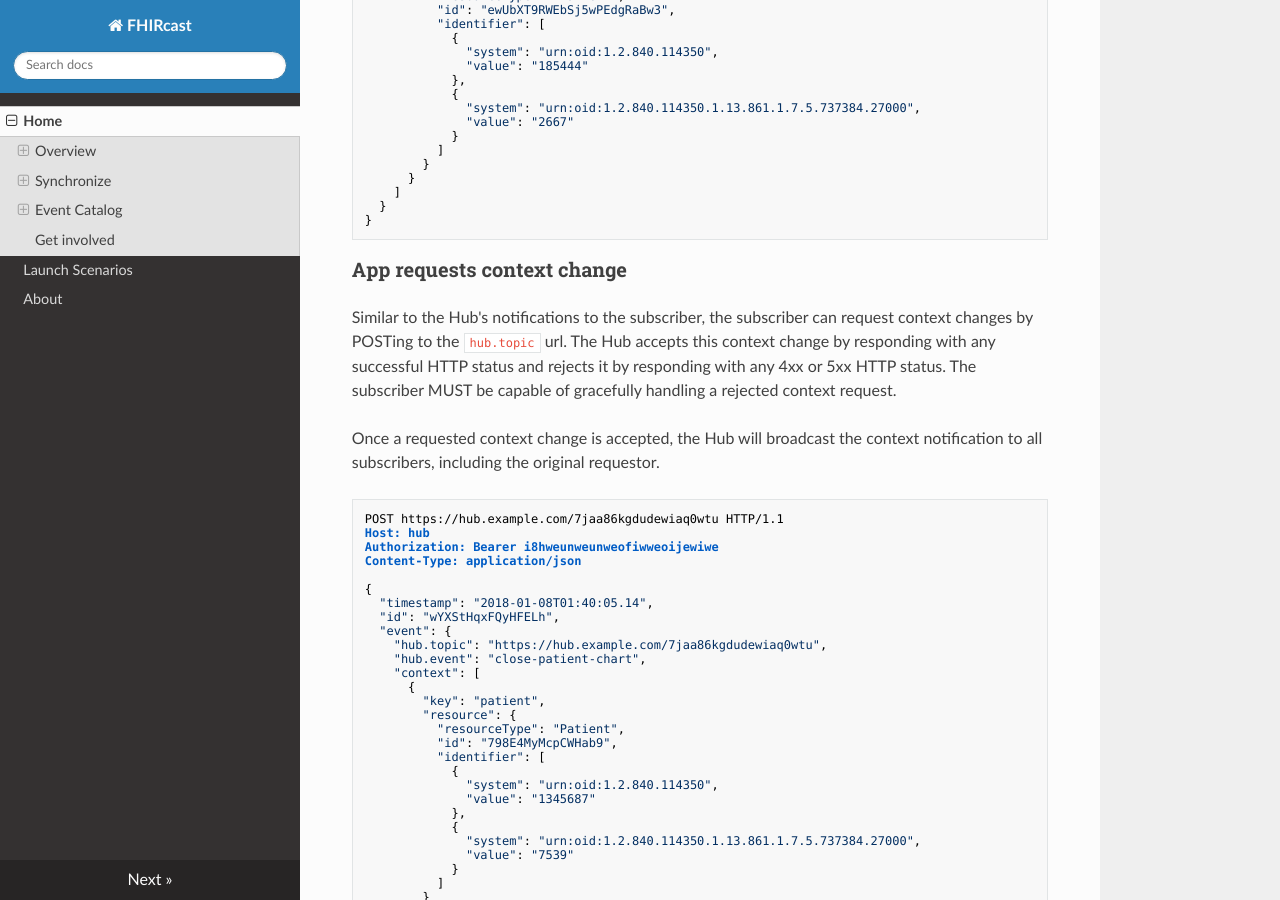
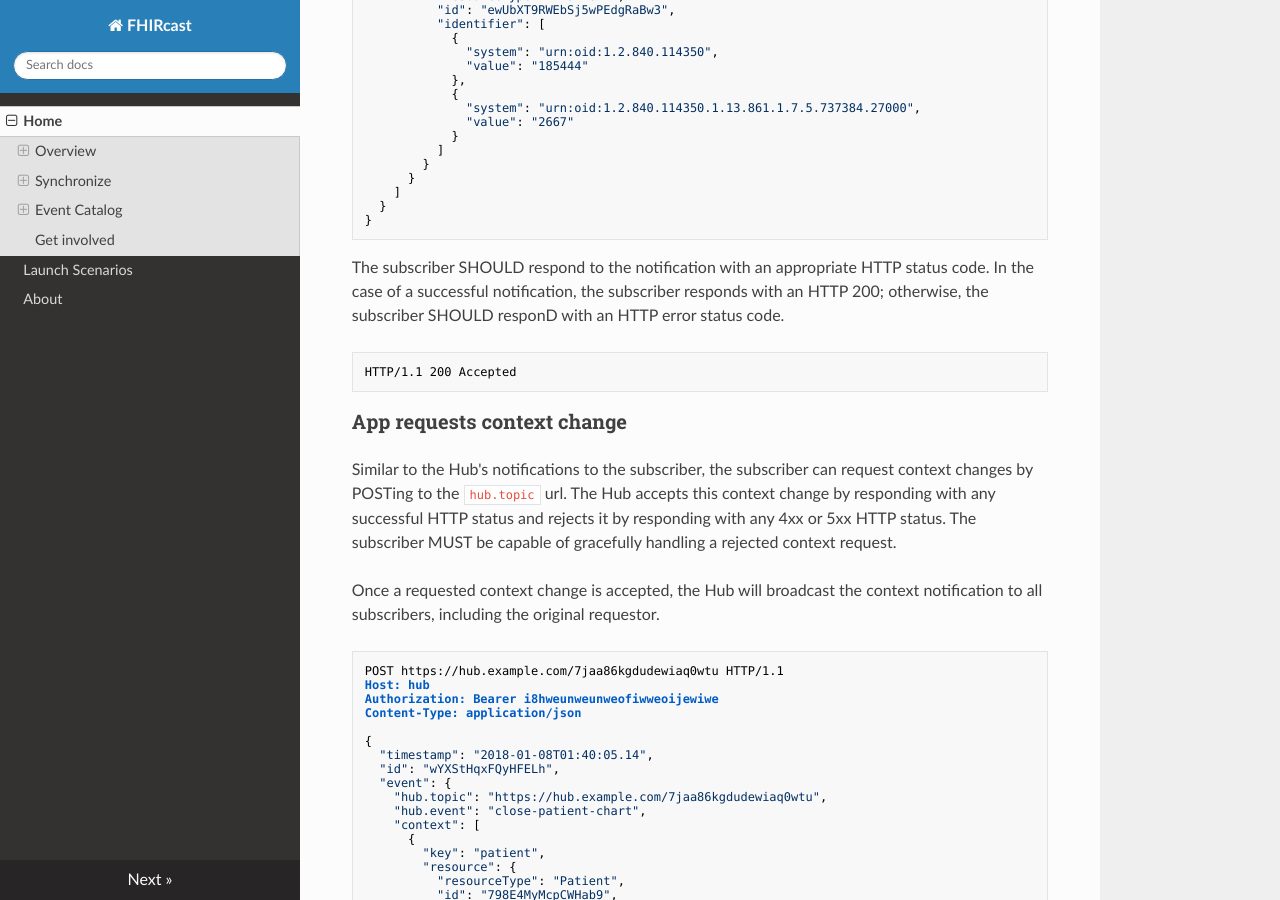
Before and after one commit to HL7/fhircast-docs, an MkDocs documentation site: the page built from docs/index.md, in a window 1280 px wide and 900 px high, scrolled down 5225 px. Built offline with MkDocs 1.6.1, drawn with Linux system fonts in a browser that asks for light colours; nearby versions of some CDN libraries; old or Windows-style settings are respelled for this version of MkDocs.

Commit message:
HTTP status in notification response
Subscriber should respond with appropriate HTTP status upon receiving a notification.

````diff
--- a/docs/index.md
+++ b/docs/index.md
@@ -171,6 +171,12 @@ X-Hub-Signature: sha256=dce85dc8dfde2426079063ad413268ac72dcf845f9f923193285e693
     ]
   }
 }
+```
+
+The subscriber SHOULD respond to the notification with an appropriate HTTP status code. In the case of a successful notification, the subscriber responds with an HTTP 200; otherwise, the subscriber SHOULD responD with an HTTP error status code.
+
+```
+HTTP/1.1 200 Accepted
 ```
 
 ### App requests context change
````
